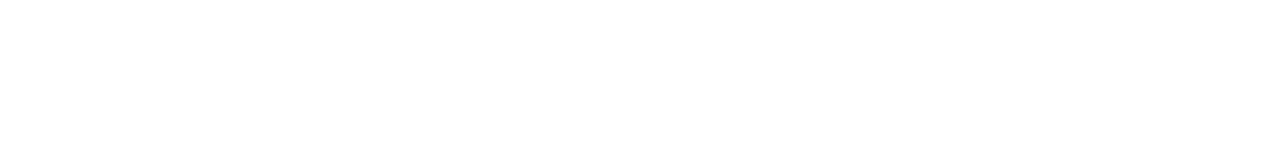
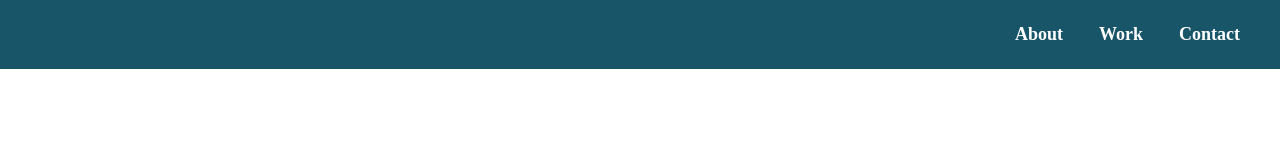
Before and after one commit to ntazelo/Personal-Portfolio, a plain HTML site: page index.html in a window 1280 px wide. Drawn offline with Linux system fonts and the light colour scheme.

Commit message:
added header

```diff
--- a/index.html
+++ b/index.html
@@ -5,13 +5,18 @@
     <meta charset="UTF-8">
     <meta http-equiv="X-UA-Compatible" content="IE=edge">
     <meta name="viewport" content="width=device-width, initial-scale=1.0">
+    <link rel="stylesheet" href="style.css">
     <title>Document</title>
 </head>
 
 <body>
        <nav id="navbar">
 
-        <a href="#projects"></a>
+        <div class="link--container">
+        <a href="#about"  class="header--link">About</a>
+        <a href="#projects" class="header--link">Work</a>
+        <a href="#contact" class="header--link">Contact</a>
+       </div>
        </nav>
       <section id="welcome-section">
           <h1></h1>
@@ -26,6 +31,8 @@
       </section>
 
       <a href="https://github.com/ntazelo" target="_blank" id="profile-link"></a>
+
+      <script src="https://cdn.freecodecamp.org/testable-projects-fcc/v1/bundle.js"></script>
 </body>
 
 </html>
--- a/style.css
+++ b/style.css
@@ -0,0 +1,29 @@
+*{
+    margin: 0;
+    padding: 0;
+    box-sizing: border-box;
+}
+
+#navbar{
+    width: 100%;
+    position: fixed;
+    top: 0;
+    left:0;
+    padding: 1.5rem;
+    background-color: rgb(24, 85, 104);
+    text-align: right;
+
+}
+
+.link--container{
+
+}
+
+.header--link{
+    font-size: 18px;
+    color: white;
+    text-decoration: none;
+    font-weight: bolder;
+
+    margin: 0 1rem;
+}
```
